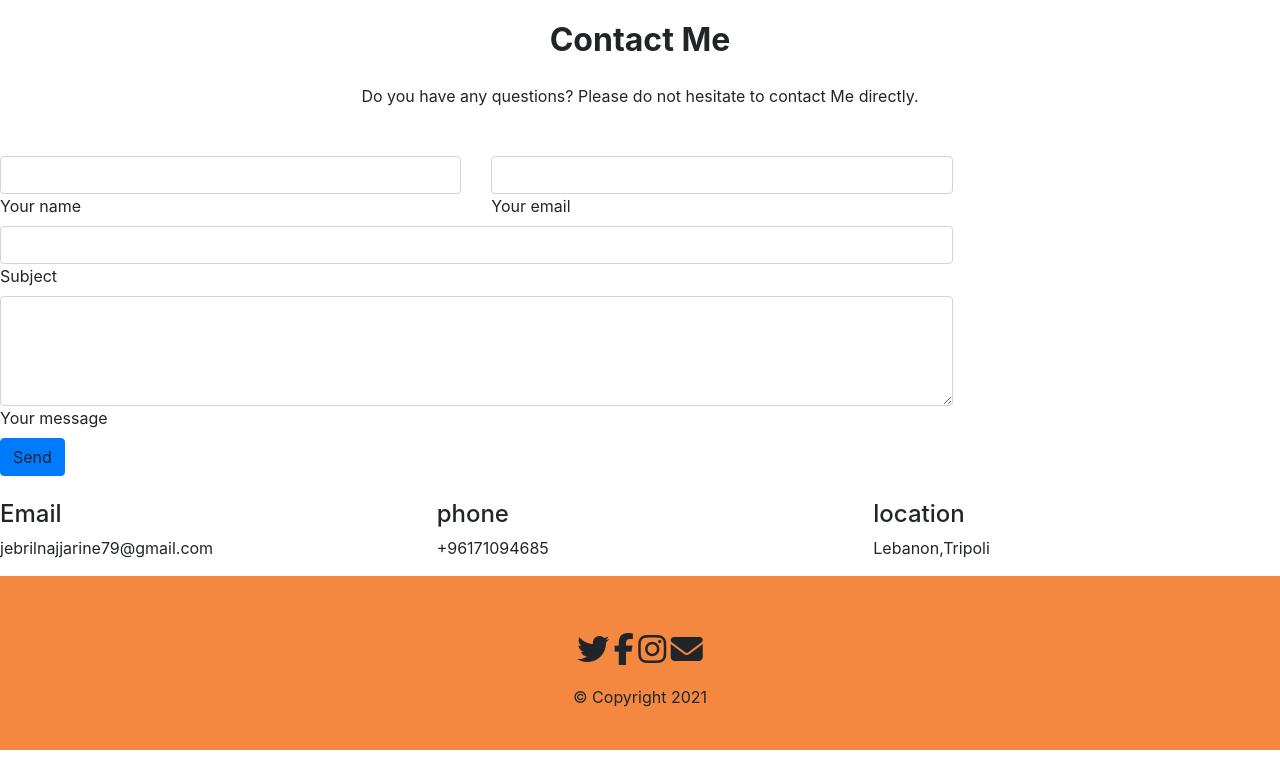
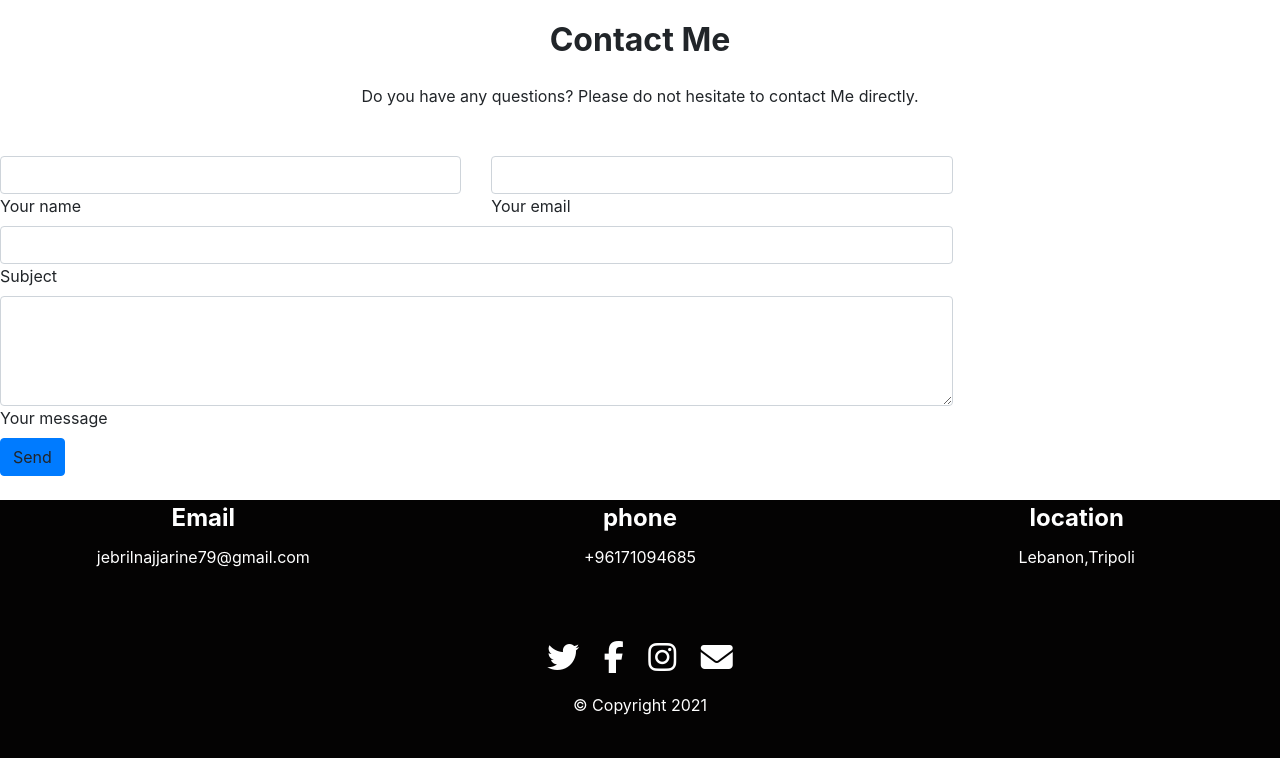
Before and after one commit to JebrilCheikhNajjarine/1st-Version, a plain HTML site: page index.html in a window 1280 px wide. Shown: the part 2645-3403 px from the top of the page. Drawn offline with nearby package versions, Linux system fonts and the light colour scheme; a script that the page names is missing.

Commit message:
Add files via upload

```diff
--- a/Css/style.css
+++ b/Css/style.css
@@ -155,11 +155,17 @@ a.pdf:hover {
 .skills-title p {
   padding: 0%;
 }
+
 .skills-content {
   background-color: #040303;
   color: #ffff;
   padding: 5% 5%;
 }
+div .skills-container row skills-content {
+  margin-left: 0;
+  margin-right: 0;
+}
+
 .skills-progress span {
   font-size: 1.5rem;
   font-weight: 600;
@@ -213,6 +219,19 @@ a.pdf:hover {
 .Services-title p {
   padding: 0%;
 }
+/*Information*/
+.info-content {
+  background-color: #040303;
+  color: #ffff;
+  text-align: center;
+}
+.info-content h4 {
+  font-weight: 700;
+  padding: 1%;
+}
+.info-content h4:hover {
+  color: #f58840;
+}
 /*Footer*/
 
 #footer {
@@ -220,9 +239,16 @@ a.pdf:hover {
   display: inline;
 }
 .footer-container {
-  background-color: #f58840;
+  background-color: #040303;
   padding: 3% 15% 2%;
+  color: #ffff;
 }
 .social-icons {
   padding: 2%;
 }
+.social-icons i {
+  margin: 0 10px;
+}
+.social-icons i:hover {
+  color: #f58840;
+}
```
